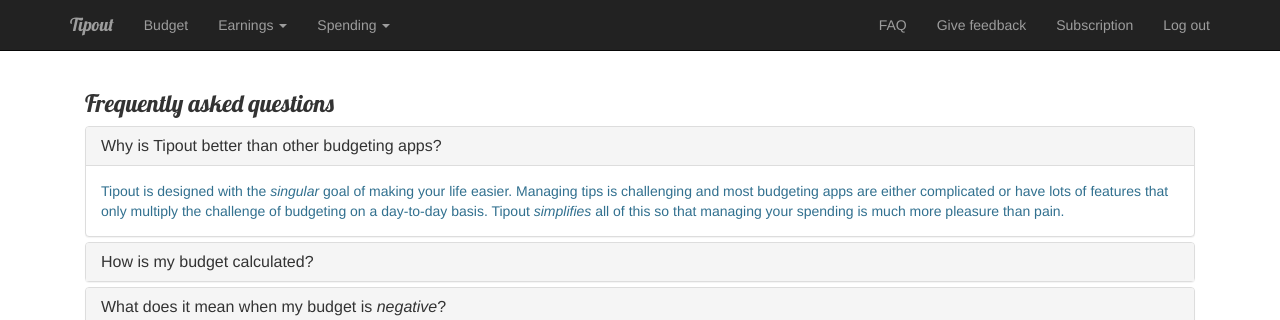
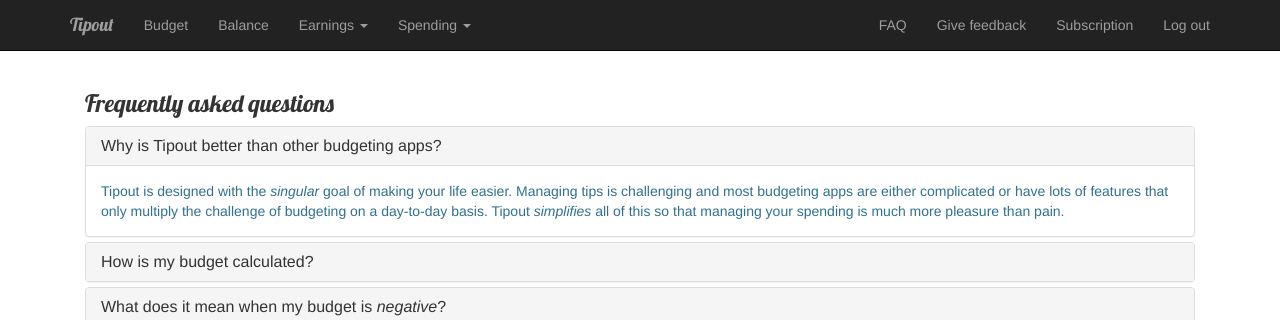
Before and after one commit to lawsonpd/tipout, a Django app: page /faq/ in a window 1280 px wide; the page is wider, and only the part inside the window is pictured. Shown: the top 320 px of that part. Run offline with Django 3.2, Linux system fonts and the light colour scheme; a user stored in the database is signed in; parts of the project's set-up code (start-up, migrations or seed data) failed here and were passed over; some libraries are stand-ins or nearby versions.

Commit message:
Move 'Balance' link outside of 'Earnings' dropdown in base-no_text_center.html.

```diff
--- a/tipout/templates/base-no_text_center.html
+++ b/tipout/templates/base-no_text_center.html
@@ -54,10 +54,10 @@
         <div id="navbar" class="collapse navbar-collapse">
           <ul class="nav navbar-nav">
             <li><a href="/budget/">Budget</a></li>
+            <li><a href="/balance/">Balance</a></li>
             <li class="dropdown">
               <a href="#" class="dropdown-toggle" data-toggle="dropdown" role="button" aria-haspopup="true" aria-expanded="false">Earnings <span class="caret"></span></a>
               <ul class="dropdown-menu">
-                <li><a href="/balance/">Balance</a></li>
                 <li role="separator" class="divider"></li>
                 <li class="dropdown-header">Tips</li>
                 <li><a href="/tips/">Your tips</a></li>
```
